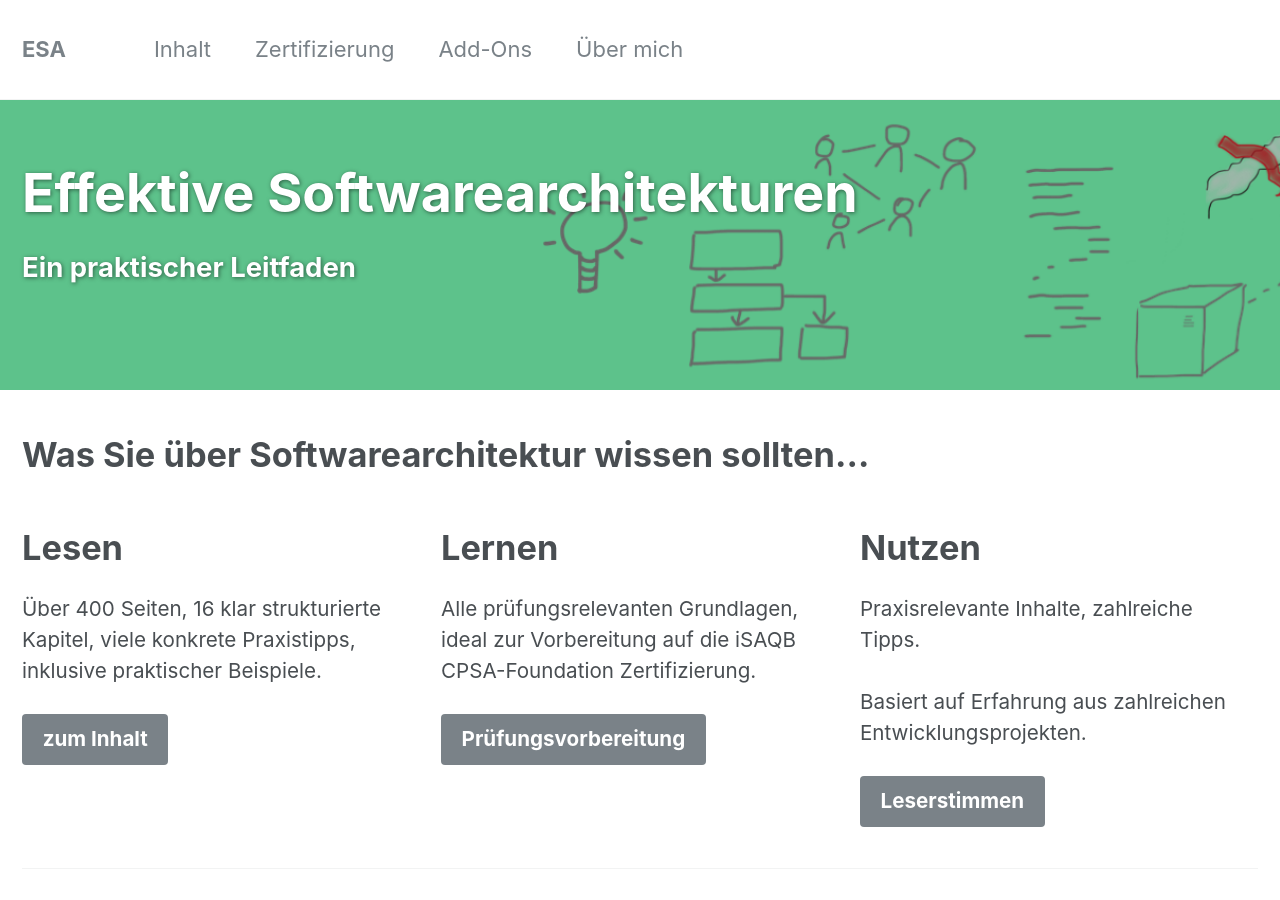
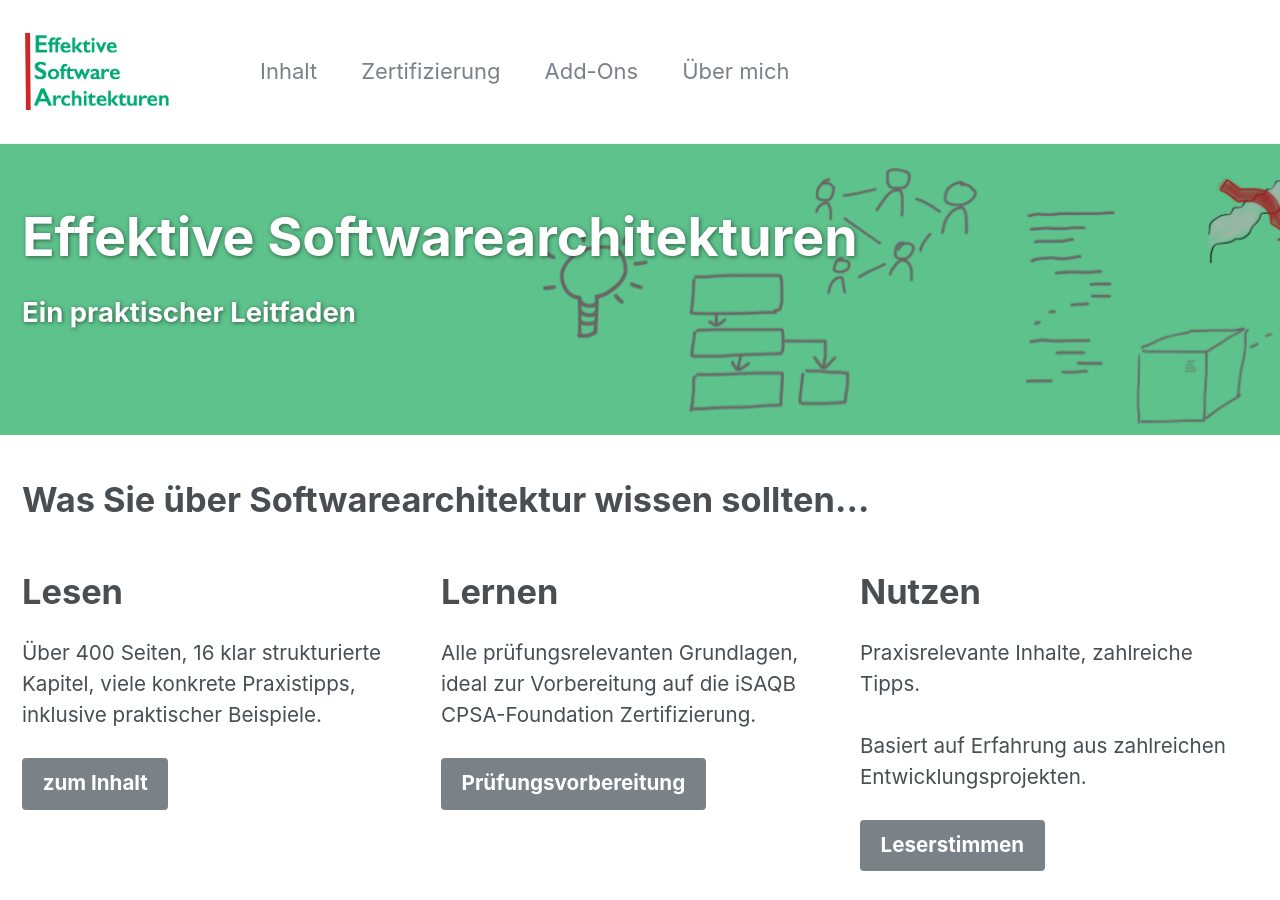
Before and after one commit to gernotstarke/esabuch.de-site, a Jekyll site: the page built from _pages/00-home.md, in a window 1280 px wide and 900 px high. Built offline with Jekyll 4.4.1, drawn with Linux system fonts in a browser that asks for light colours.

Commit message:
updated site header

```diff
--- a/_includes/masthead.html
+++ b/_includes/masthead.html
@@ -4,7 +4,9 @@
       <nav id="site-nav" class="greedy-nav">
         <button><div class="navicon"></div></button>
         <ul class="visible-links">
-          <li class="masthead__menu-item masthead__menu-item--lg"><a href="{{ '/' | absolute_url }}">{{ site.title }}</a></li>
+          <li class="masthead__menu-item masthead__menu-item--lg"><a href="{{ '/' | absolute_url }}">
+            <img src="/images/esa-header-icon.png" width="150px"/>
+          </a></li>
           {% for link in site.data.navigation.main %}
             {% if link.url contains 'http' %}
               {% assign domain = '' %}
```
Also changed, not shown: images/esa-header-icon.png (added), 1 other file.
